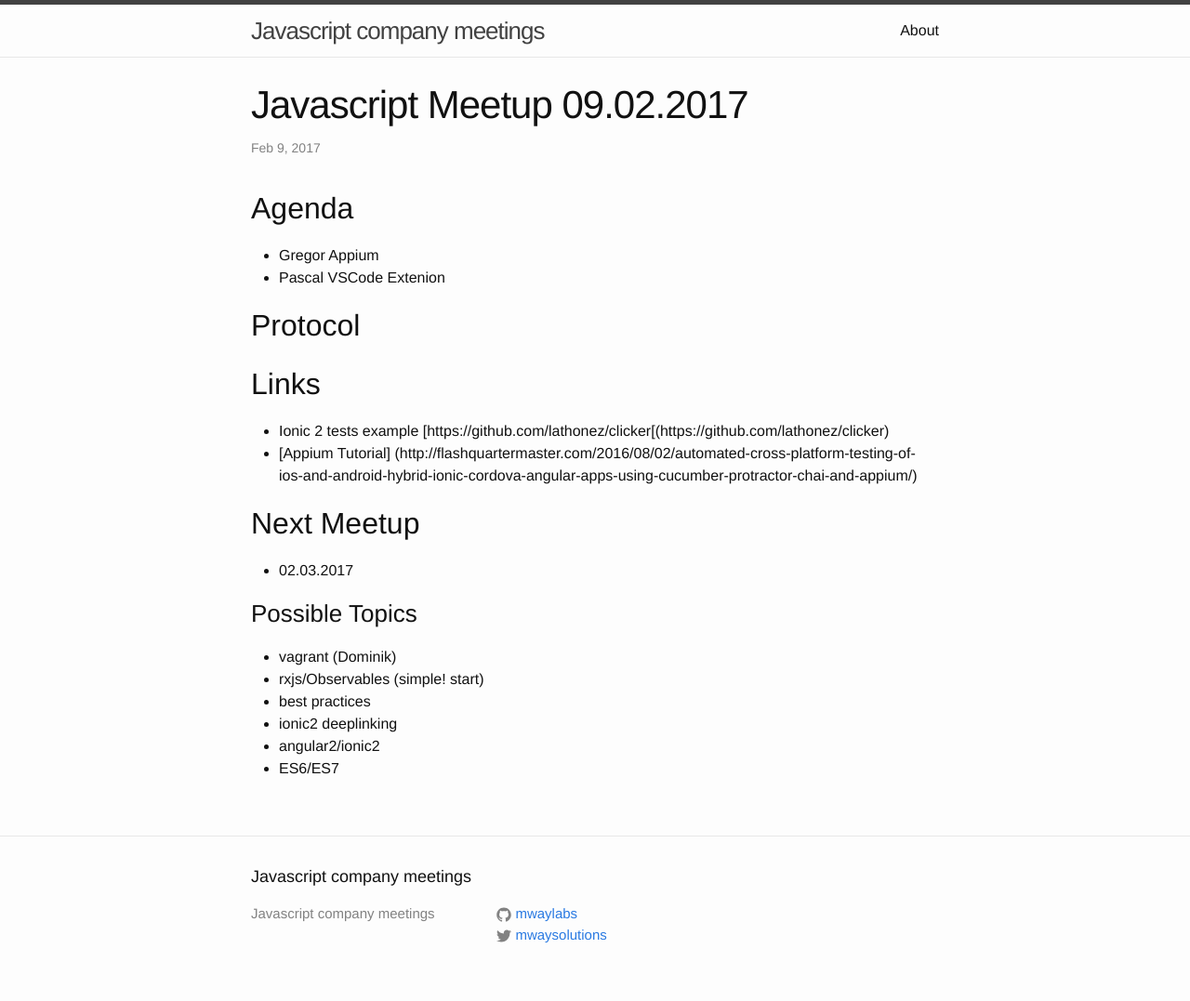
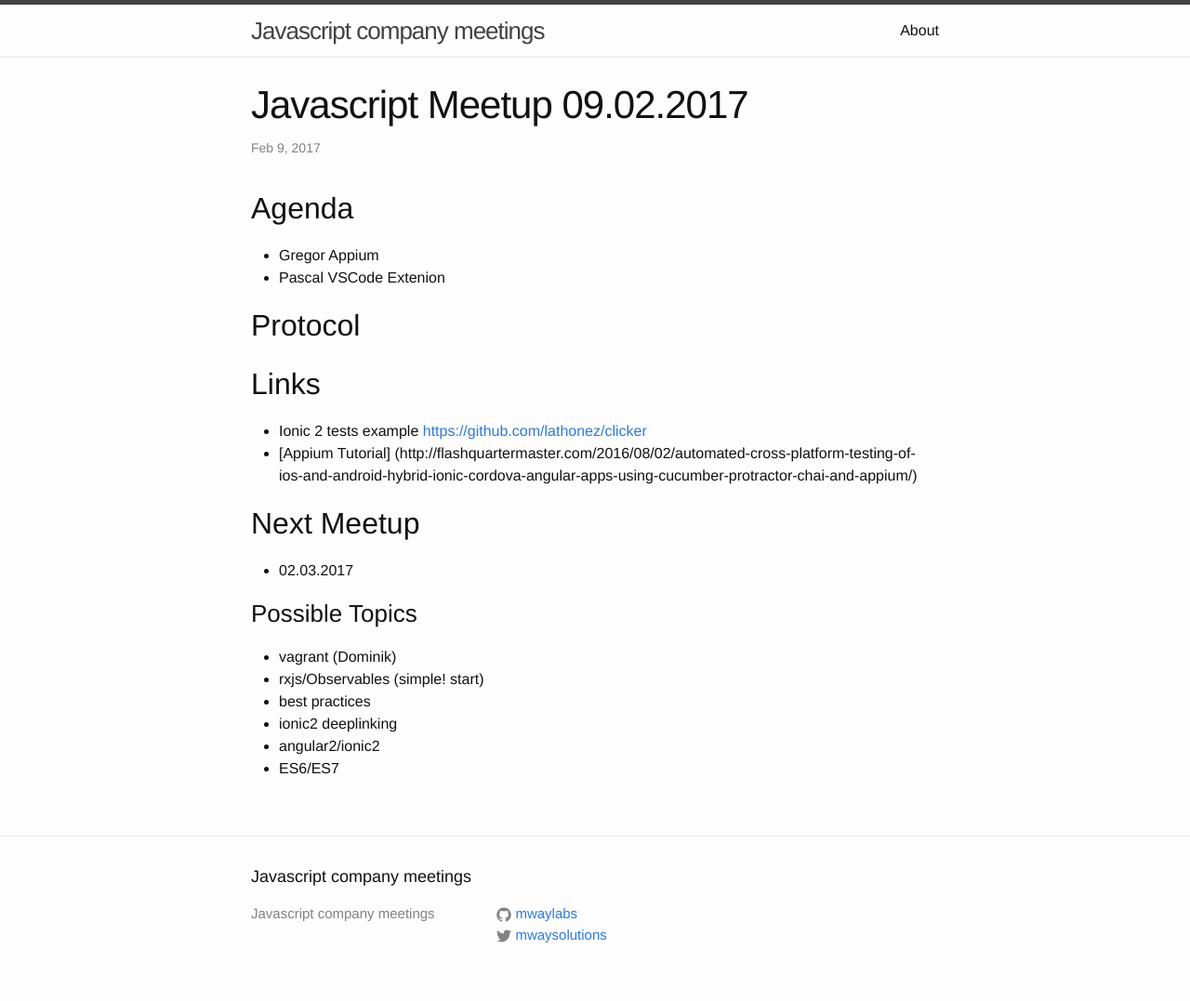
Before and after one commit to MathiasTim/javascript-company-meeting, a Jekyll site: the page built from _posts/2017-02-09-meetup.md, in a window 1280 px wide. Shown: the whole page at 93% size. Built offline with Jekyll 4.4.1, drawn with Linux system fonts in a browser that asks for light colours.

Commit message:
Update 2017-02-09-meetup.md

```diff
--- a/_posts/2017-02-09-meetup.md
+++ b/_posts/2017-02-09-meetup.md
@@ -14,7 +14,7 @@ categories:
 
 ## Links
 
-- Ionic 2 tests example [https://github.com/lathonez/clicker[(https://github.com/lathonez/clicker)
+- Ionic 2 tests example [https://github.com/lathonez/clicker](https://github.com/lathonez/clicker)
 - [Appium Tutorial] (http://flashquartermaster.com/2016/08/02/automated-cross-platform-testing-of-ios-and-android-hybrid-ionic-cordova-angular-apps-using-cucumber-protractor-chai-and-appium/)
 
 ## Next Meetup
```
